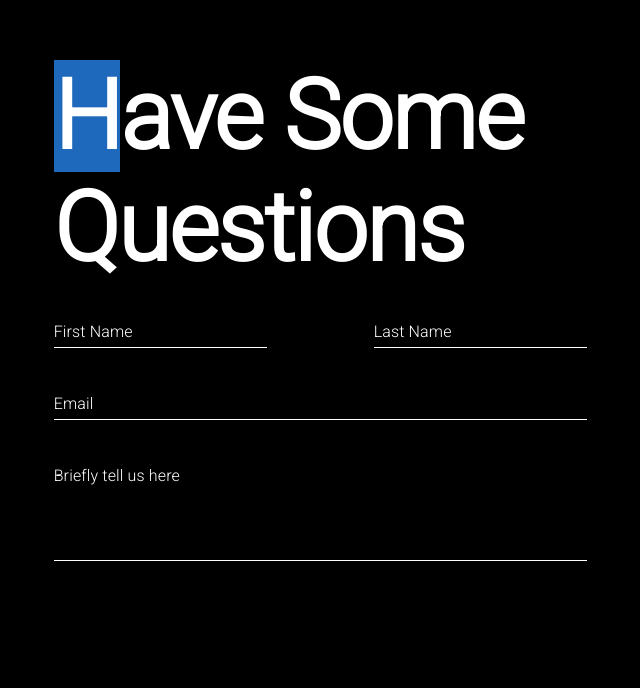
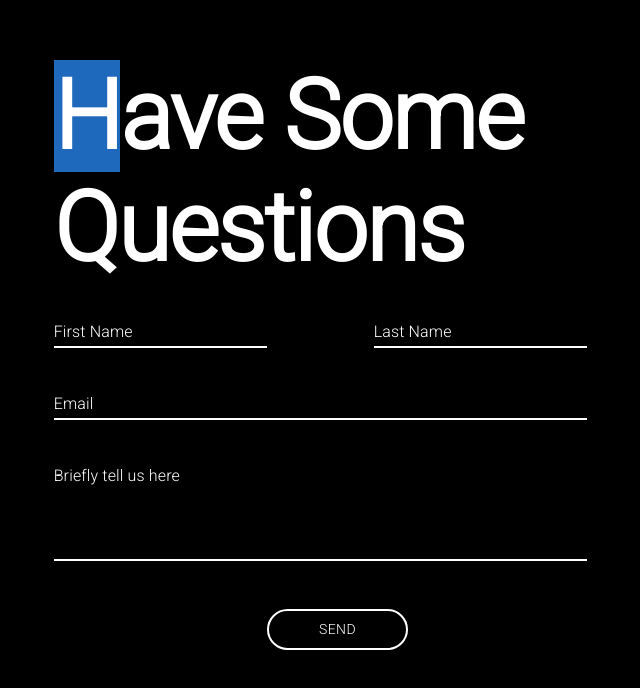
Before and after one commit to noorxhk/NoorM-TriLoop, a React (Vite) app: page / in a window 1280 px wide. Shown: the part 852-1540 px from the top of the page, without its empty margins (373-1013 px from the left). Built offline with nearby package versions, Linux system fonts and the light colour scheme.

Commit message:
form button aded

```diff
--- a/src/App.css
+++ b/src/App.css
@@ -10,7 +10,11 @@
 .span{
   background-color: #1f69bd;
 }
-
+.btn{
+  border-color: white;
+  background-color: black;
+  color: white;
+}
 
 .App-logo {
   height: 40vmin;
--- a/src/InfoForm.jsx
+++ b/src/InfoForm.jsx
@@ -5,11 +5,13 @@ import "@fontsource/roboto/300.css";
 import TextField from "@mui/material/TextField";
 
 import { styled } from '@mui/system';
+import { Button } from "@mui/material";
 
 
 const StyledTextField = styled(TextField)`
   .MuiInput-underline::before {
     border-bottom-color: white;
+    border-width: 2px;
   }
   .MuiInput-underline:hover:not(.Mui-disabled)::before {
     border-bottom-color: white;
@@ -18,7 +20,27 @@ const StyledTextField = styled(TextField)`
     border-bottom-color: white;
   }
 `;
+const StyledButton = styled(Button)`
 
+  background-color: black;
+  color: #fff;
+  padding: 6px 50px;
+
+  border-color:white;
+  border-radius:150px;
+  border-width: 2px
+;
+
+
+  &:hover {
+    background-color: grey;
+    color: white;
+  }
+  &:focus {
+    background-color: grey;
+    color : black
+  }
+`;
 export default function InfoForm() {
   return (
     <div className="bodyBlack">
@@ -98,6 +120,16 @@ export default function InfoForm() {
           ></StyledTextField>
         </Grid>
       </Grid>
+      <Grid container direction="column" spacing={5}>
+        <Grid item xs={12} md={6}/ >
+          <Grid item  container>
+            <Grid item xs={6} md={6}/>
+            <Grid item xs={5} md={3}>
+            <StyledButton variant="outlined"> Send</StyledButton>
+            </Grid>
+
+          </Grid>
+      </Grid>
     </div>
   );
 }
```
